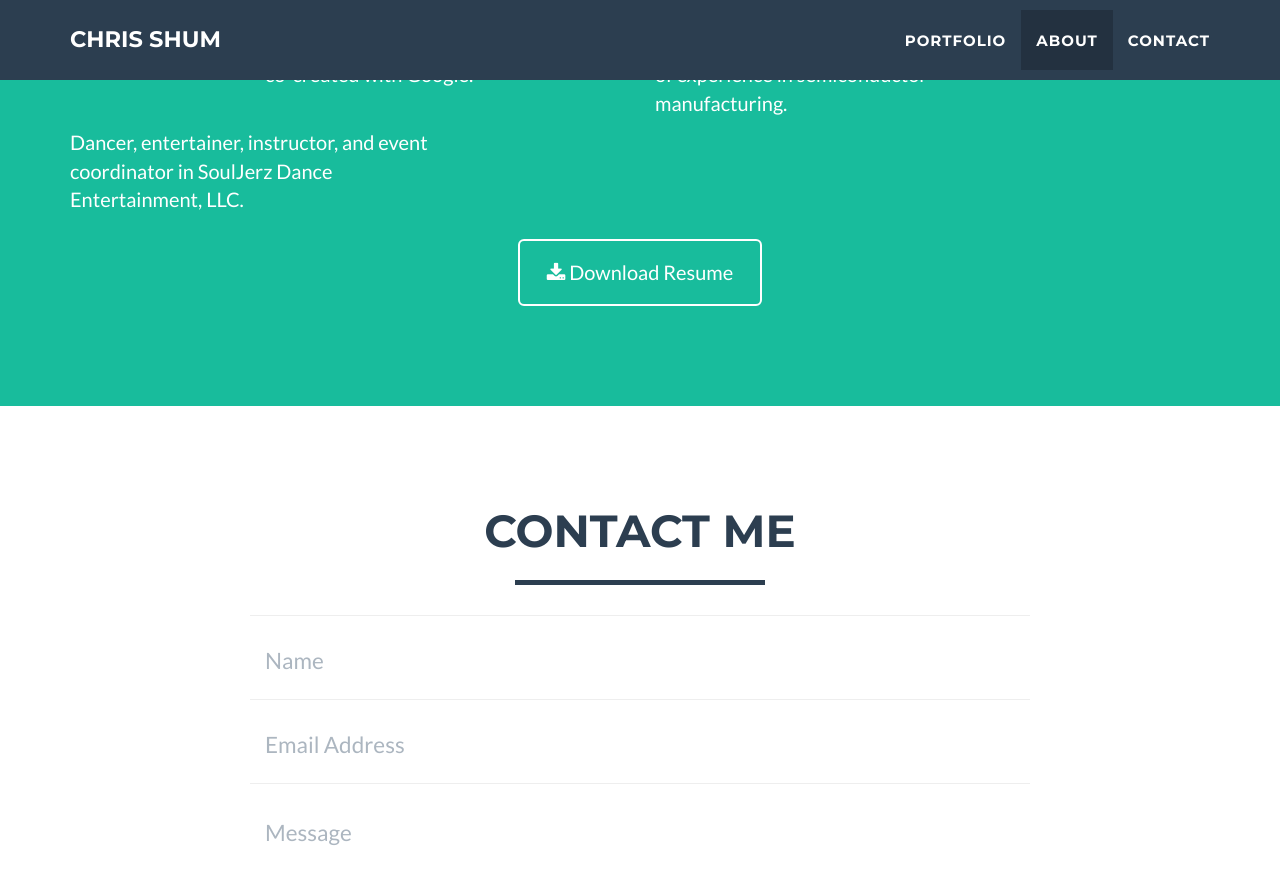
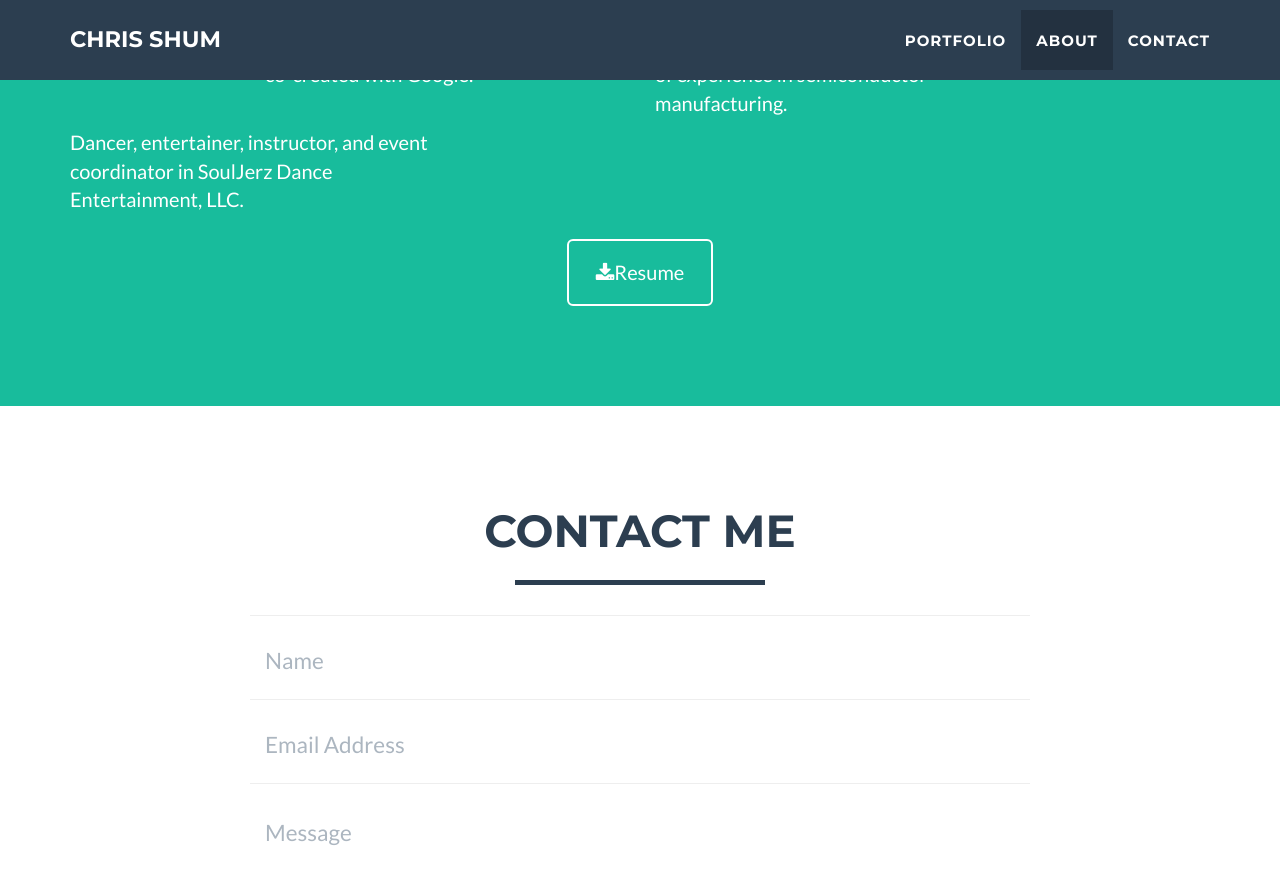
Before and after one commit to chris-shum/backup.chris-shum.github.io, a Jekyll site: the page built from index.html, in a window 1280 px wide and 900 px high, scrolled down 1865 px. Shown: the top 884 px of the window. Built offline with Jekyll 4.4.1, drawn with Linux system fonts in a browser that asks for light colours.

Commit message:
Update about.html

```diff
--- a/_includes/about.html
+++ b/_includes/about.html
@@ -18,8 +18,8 @@
                     <p>Dancer, entertainer, instructor, and event coordinator in SoulJerz Dance Entertainment, LLC.</p>
                 </div>
                 <div class="col-lg-8 col-lg-offset-2 text-center">
-                    <a href="https://github.com/chris-shum/chris-shum.github.io/resume.pdf" target="_blank" class="btn btn-lg btn-outline">
-                        <i class="fa fa-download"></i> Download Resume
+                    <a href="http://chris-shum.github.io/resume.pdf" target="_blank" class="btn btn-lg btn-outline">
+                        <i class="fa fa-download"></i>Resume
                     </a>
                 </div>
             </div>
```
